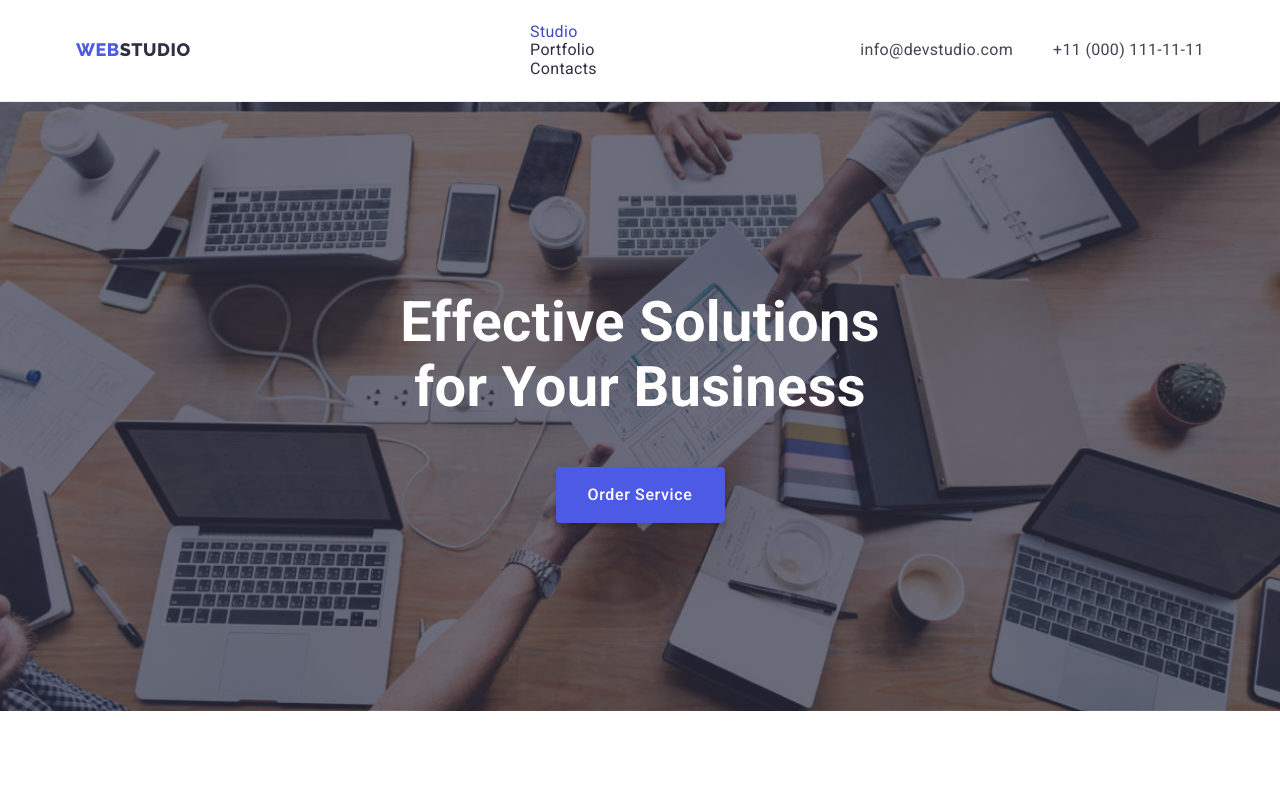
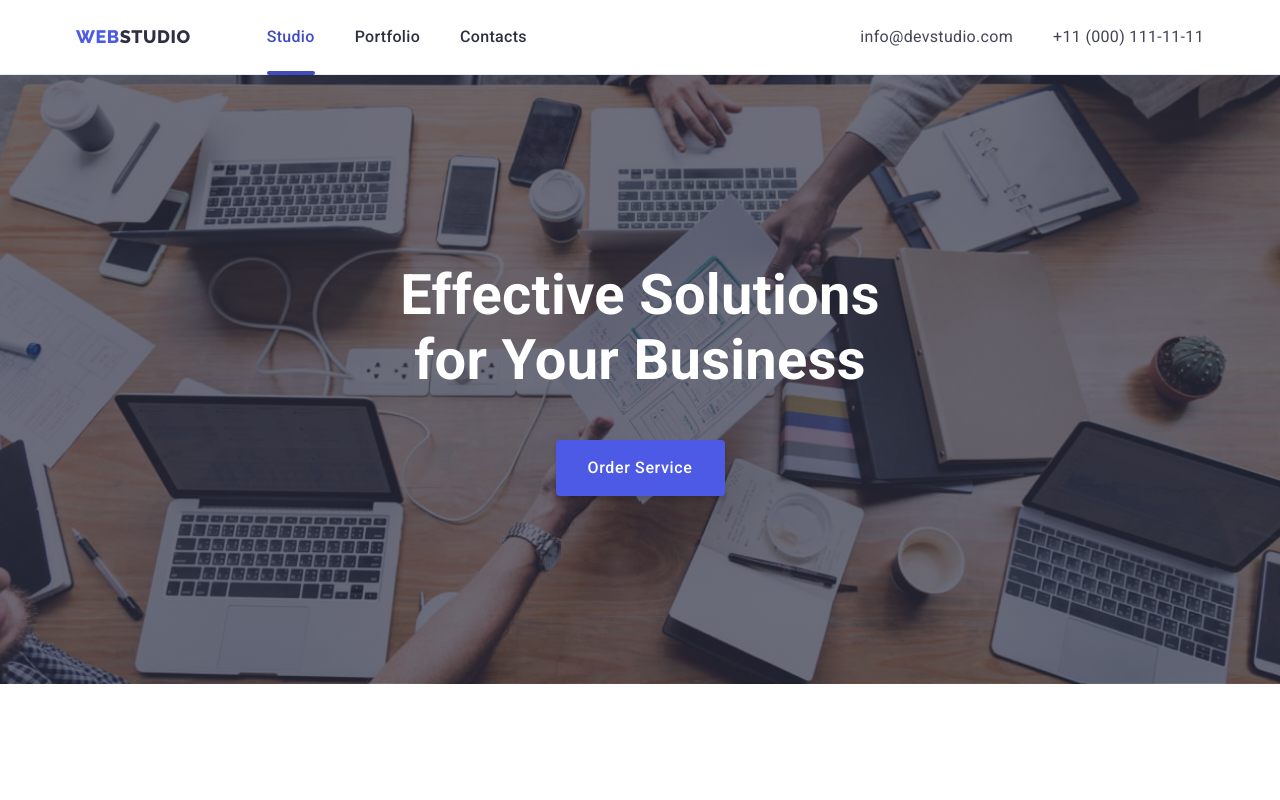
Before and after one commit to Olesia2805/goit-markup-hw-06, a plain HTML site: page index.html in a window 1280 px wide. Shown: the top 800 px of the page. Drawn offline with nearby package versions, Linux system fonts and the light colour scheme.

Commit message:
1158px -> display: flex;

```diff
--- a/css/styles.css
+++ b/css/styles.css
@@ -129,7 +129,7 @@ textarea {
     margin-right: 76px;
   }
 }
-@media only screen and (min-width: 768px) and (max-width: 1157px) {
+@media only screen and (min-width: 768px) {
   .header {
     padding: 0;
   }
@@ -162,6 +162,11 @@ textarea {
     position: absolute;
     bottom: -1px;
     left: 0;
+  }
+}
+@media only screen and (min-width: 1158px) {
+  .header-list-link {
+    display: flex;
   }
 }
 .header-list-link.current {
```
